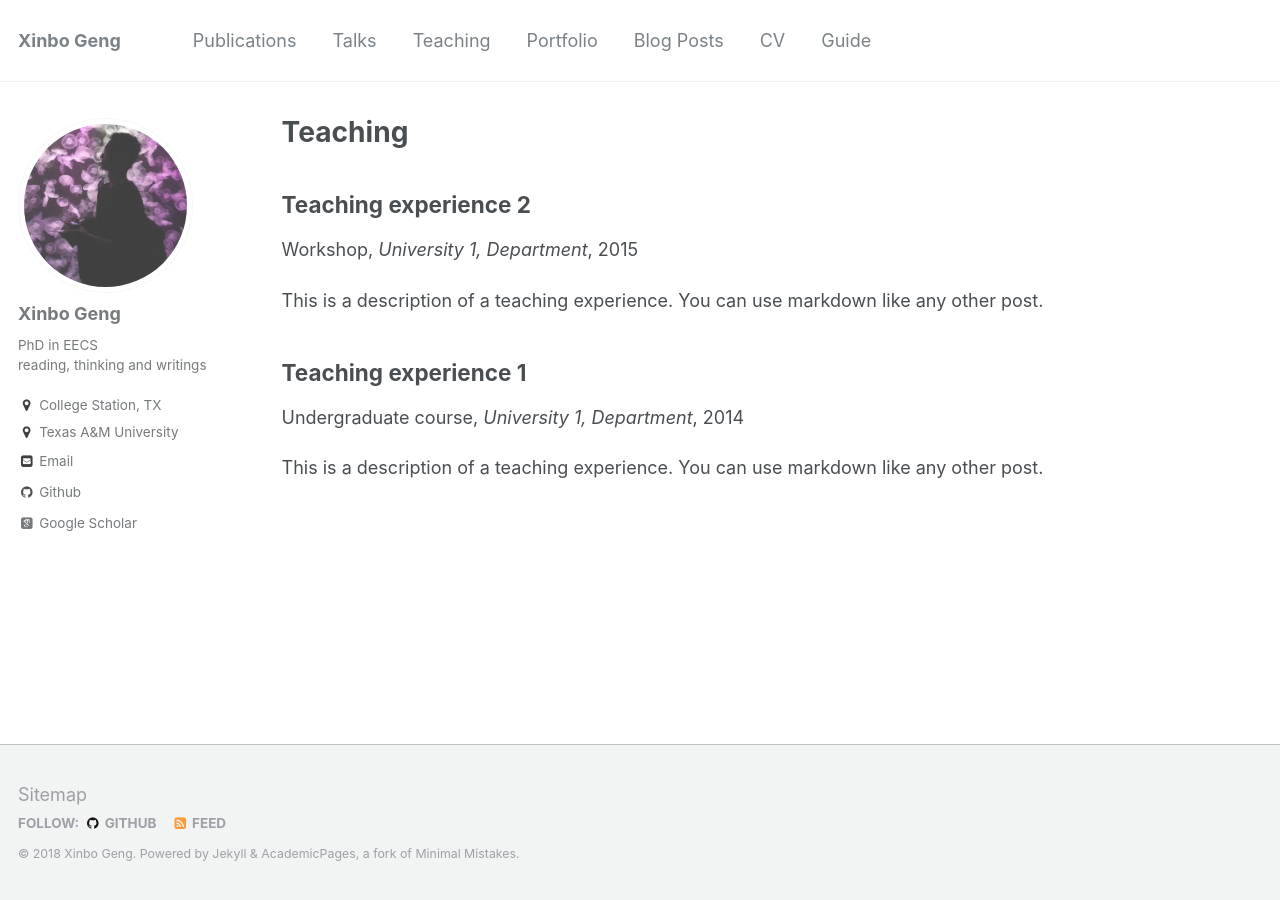
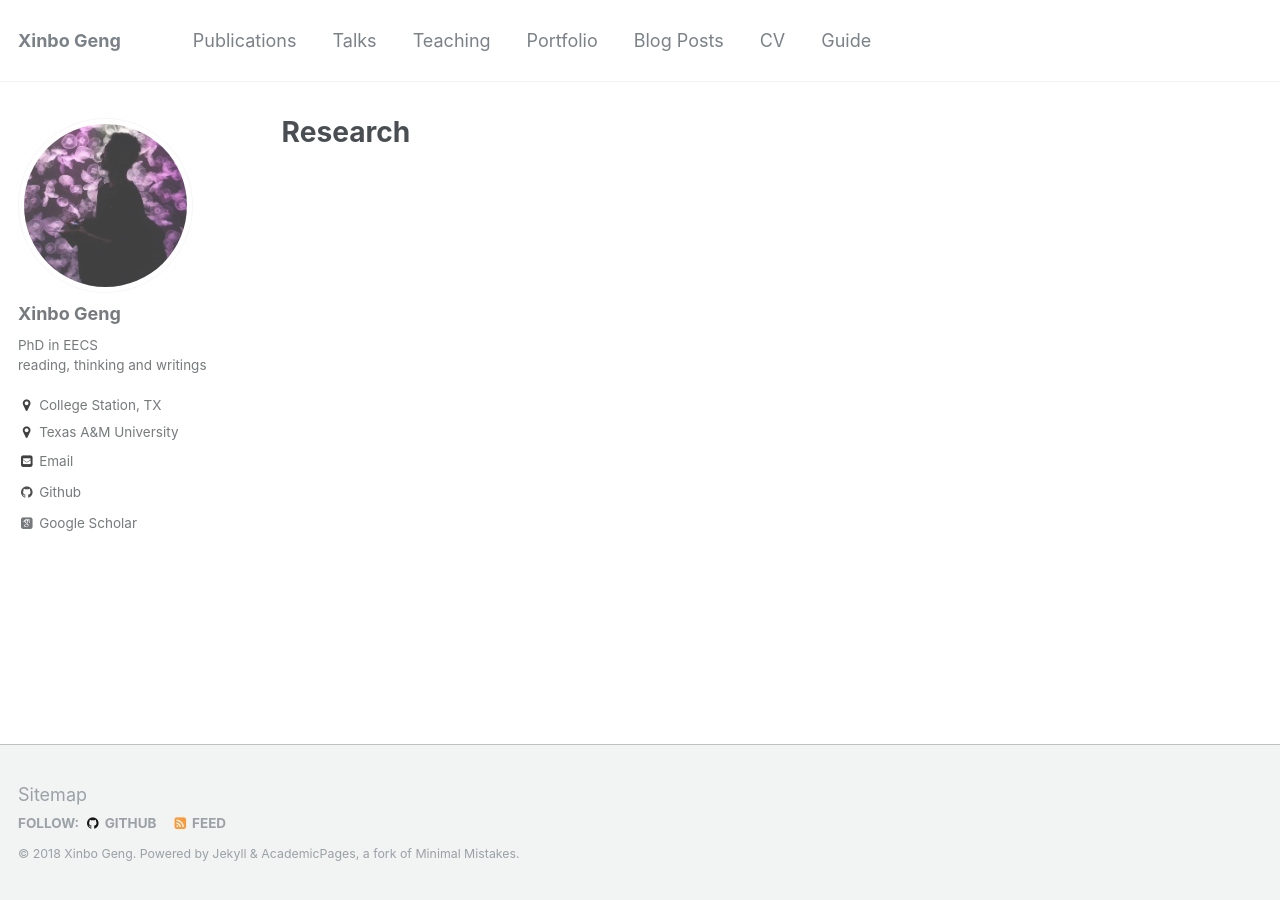
Before and after one commit to xb00dx/xb00dx.github.io, a Jekyll site: the page built from _pages/teaching.html, in a window 1280 px wide. Built offline with Jekyll 4.4.1, drawn with Linux system fonts in a browser that asks for light colours; some web fonts are replaced.

Commit message:
teaching --> research

```diff
--- a/_pages/teaching.html
+++ b/_pages/teaching.html
@@ -1,12 +1,12 @@
 ---
 layout: archive
-title: "Teaching"
-permalink: /teaching/
+title: "Research"
+permalink: /research/
 author_profile: true
 ---
 
 {% include base_path %}
 
-{% for post in site.teaching reversed %}
+{% for post in site.research reversed %}
   {% include archive-single.html %}
 {% endfor %}
--- a/_teaching/2014-spring-teaching-1.md
+++ /dev/null
@@ -1,20 +0,0 @@
----
-title: "Teaching experience 1"
-collection: teaching
-type: "Undergraduate course"
-permalink: /teaching/2014-spring-teaching-1
-venue: "University 1, Department"
-date: 2014-01-01
-location: "City, Country"
----
-
-This is a description of a teaching experience. You can use markdown like any other post.
-
-Heading 1
-======
-
-Heading 2
-======
-
-Heading 3
-======
--- a/_teaching/2015-spring-teaching-2.md
+++ /dev/null
@@ -1,20 +0,0 @@
----
-title: "Teaching experience 2"
-collection: teaching
-type: "Workshop"
-permalink: /teaching/2015-spring-teaching-1
-venue: "University 1, Department"
-date: 2015-01-01
-location: "City, Country"
----
-
-This is a description of a teaching experience. You can use markdown like any other post.
-
-Heading 1
-======
-
-Heading 2
-======
-
-Heading 3
-======
```
Also changed, not shown: _pages/publications.md (line endings or trailing spaces).
